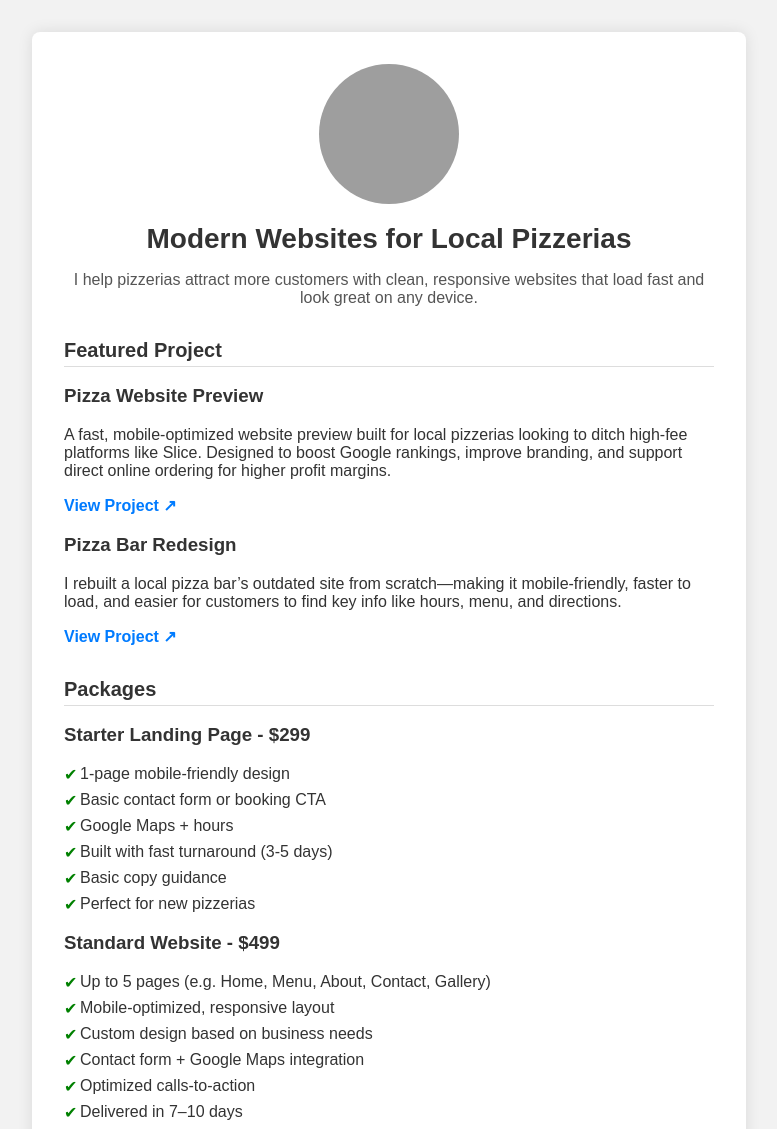
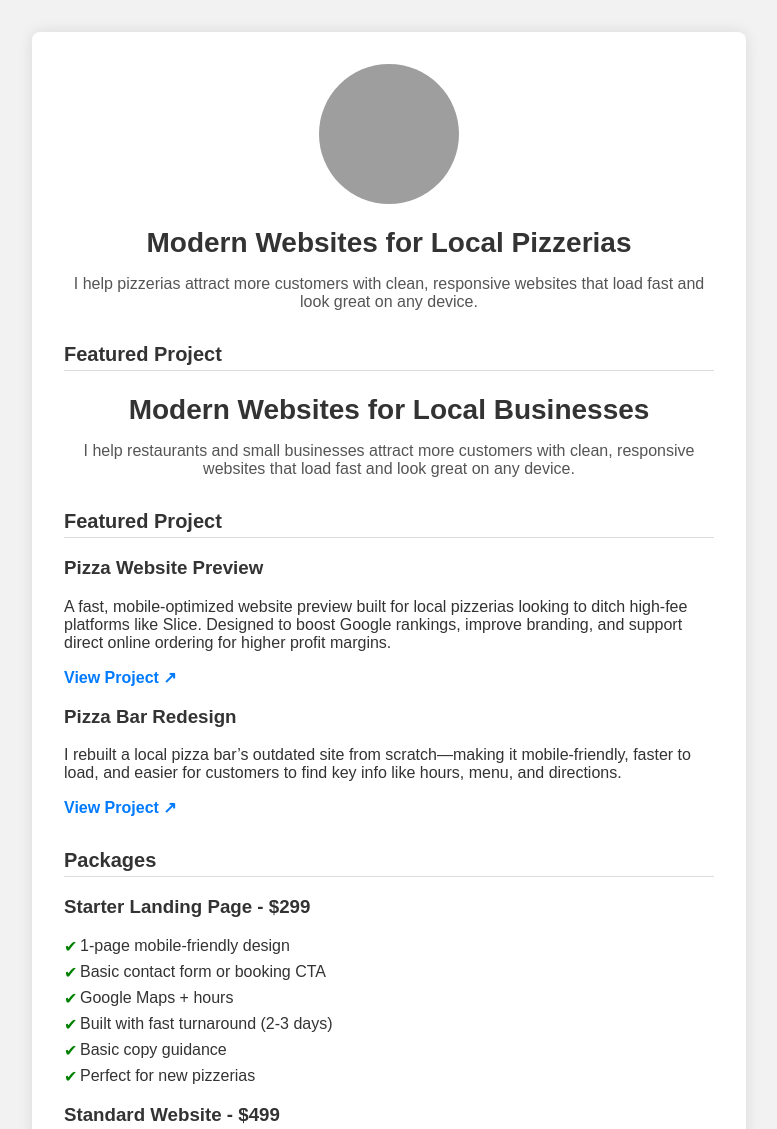
Before and after one commit to andrewprz5/Portfolio-Page, a plain HTML site: page index.html in a window 1280 px wide. Shown: the top 1129 px of the page, without its empty margins (251-1028 px from the left). Drawn offline with Linux system fonts and the light colour scheme; grey boxes are pictures that could not be loaded.

Commit message:
Change Turnaround Time

```diff
--- a/index.html
+++ b/index.html
@@ -8,13 +8,20 @@
 </head>
 <body>
   <div class="container">
-    <img src="https://media.licdn.com/dms/image/v2/C4E03AQERVw5xhbehVg/profile-displayphoto-shrink_200_200/profile-displayphoto-shrink_200_200/0/1626477387359?e=1756944000&v=beta&t=3-H112anKRnf5Zpn0wiykWzOIRqI6JbiYYyswX63kUo" alt="Andrew Perez" class="profile-pic" />
+    <section src="https://thumbs.dreamstime.com/b/wall-made-clean-red-bricks-background-357088240.jpg" alt="brickwall">
+      <img src="https://scontent-lga3-3.xx.fbcdn.net/v/t39.30808-1/399643670_2402260099954499_8372890645086619357_n.jpg?stp=dst-jpg_s200x200_tt6&_nc_cat=108&ccb=1-7&_nc_sid=e99d92&_nc_ohc=dppjageCbQoQ7kNvwHwcpeB&_nc_oc=AdmlRA0QYbXkEiKm34gdCQ8g5r3cg8WL9fKKjF3edVTBVQblJ75gdPpIAYjOLZvO3j8&_nc_zt=24&_nc_ht=scontent-lga3-3.xx&_nc_gid=Sq3KSPUdmU4MIZMQFjmoeg&oh=00_AfRn_Z1J9A5JM74db8XIAEVa6l5fYQt6HZIFyh1KaSA_5Q&oe=6871C8B9" alt="Andrew Perez" class="profile-pic" />
 
     <h1>Modern Websites for Local Pizzerias</h1>
     <p class="subhead">
       I help pizzerias attract more customers with clean, responsive websites that load fast and look great on any device.
     </p>
 
+    <h2>Featured Project</h2>
+      <h1>Modern Websites for Local Businesses</h1>
+      <p class="subhead">
+        I help restaurants and small businesses attract more customers with clean, responsive websites that load fast and look great on any device.
+      </p>
+    </section>
     <h2>Featured Project</h2>
     <div class="project">
       <h3>Pizza Website Preview</h3>
@@ -40,7 +47,7 @@
       <li>1-page mobile-friendly design</li>
       <li>Basic contact form or booking CTA</li>
       <li>Google Maps + hours</li>
-      <li>Built with fast turnaround (3-5 days)</li>
+      <li>Built with fast turnaround (2-3 days)</li>
       <li>Basic copy guidance</li>
       <li>Perfect for new pizzerias</li>
     </ul>
```
